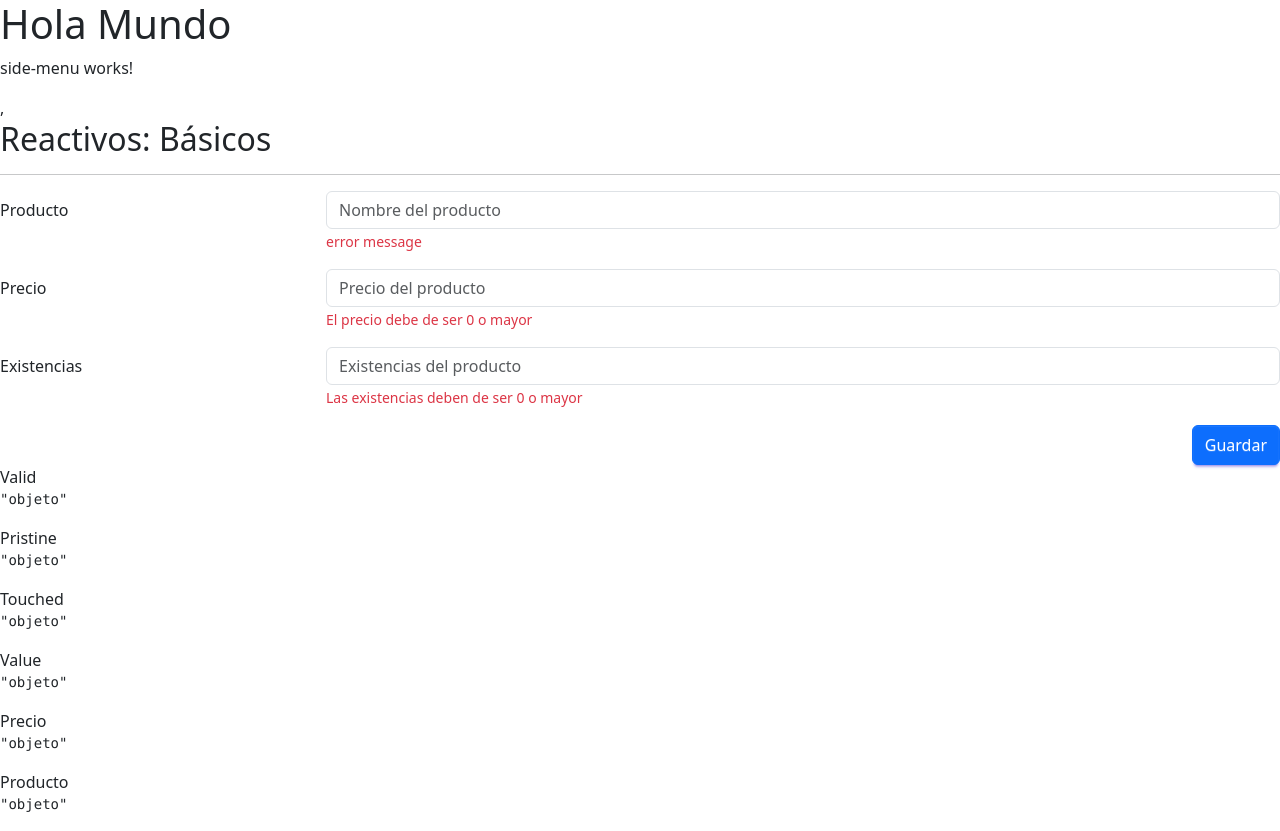
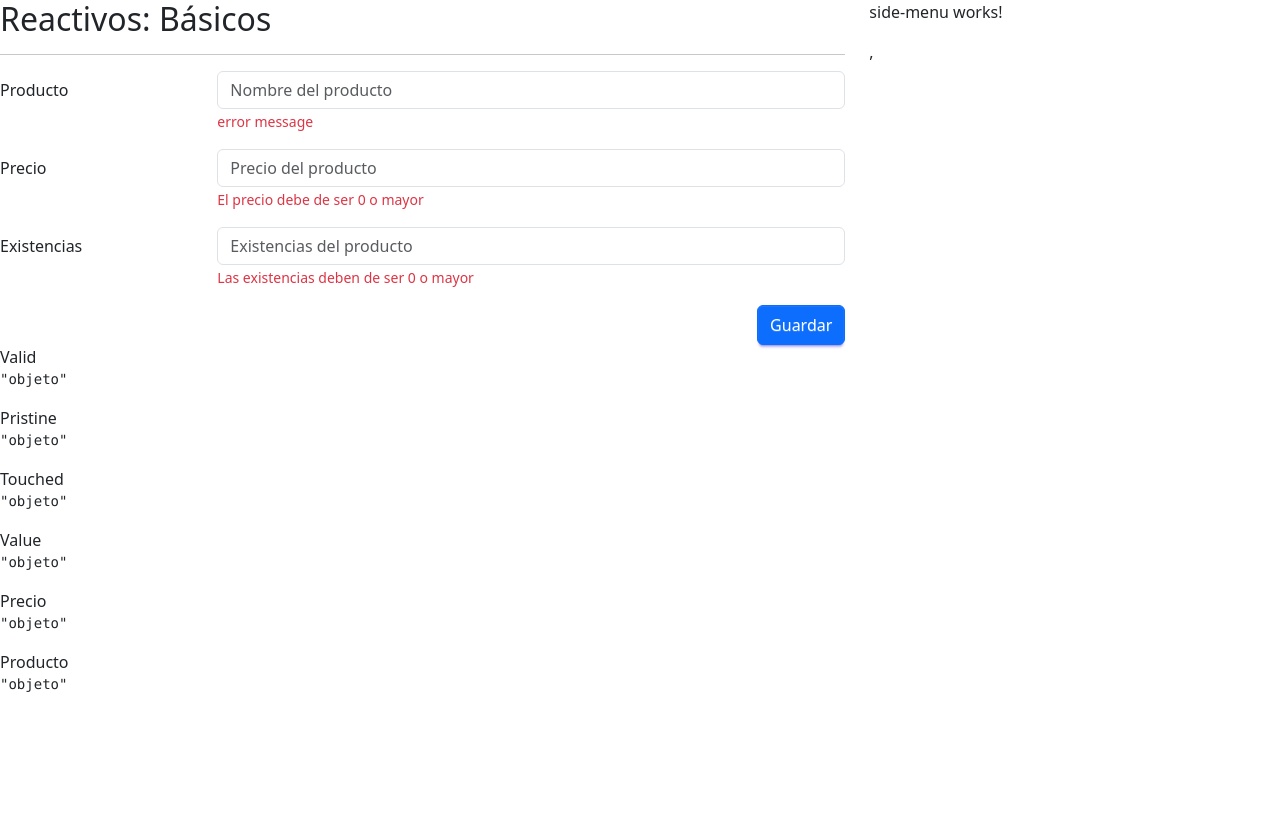
Before and after one commit to santiagocharrisC/angular20, an Angular app: page /reactive/basic in a window 1280 px wide. After the commit the page ends 800 px from the top, so only its background shows below. Built offline with nearby package versions, Linux system fonts and the light colour scheme.

Commit message:
Formularios-Reactivos-180

```diff
--- a/src/app/app.html
+++ b/src/app/app.html
@@ -1,5 +1,8 @@
-<h1>Hola Mundo</h1>
-
-<app-side-menu></app-side-menu>
-
-<router-outlet></router-outlet>
+<div class="row">
+  <div class="col">
+    <router-outlet></router-outlet>
+  </div>
+  <div class="col-12 col-sm-4">
+    <app-side-menu></app-side-menu>
+  </div>
+</div>
```
